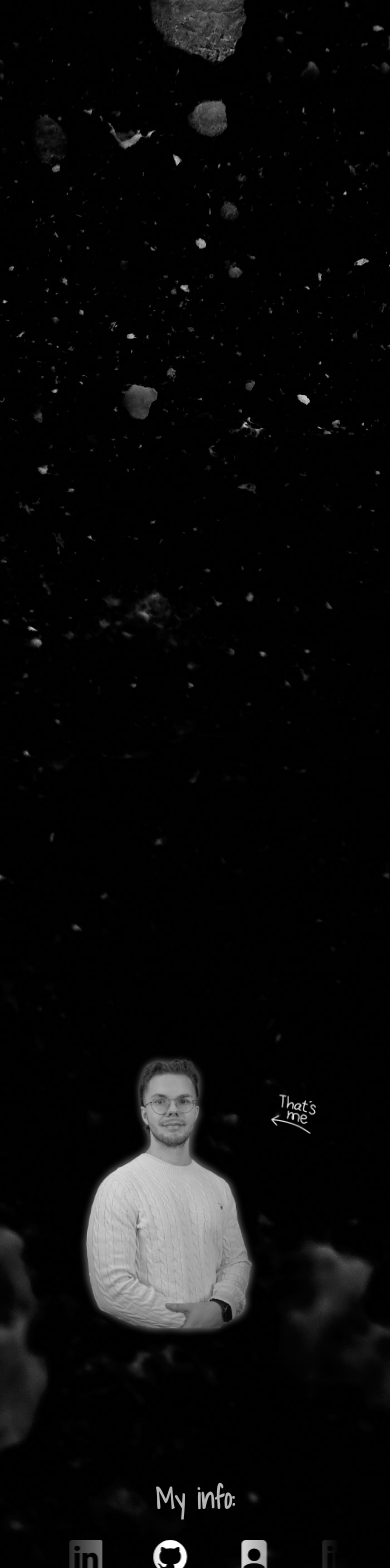
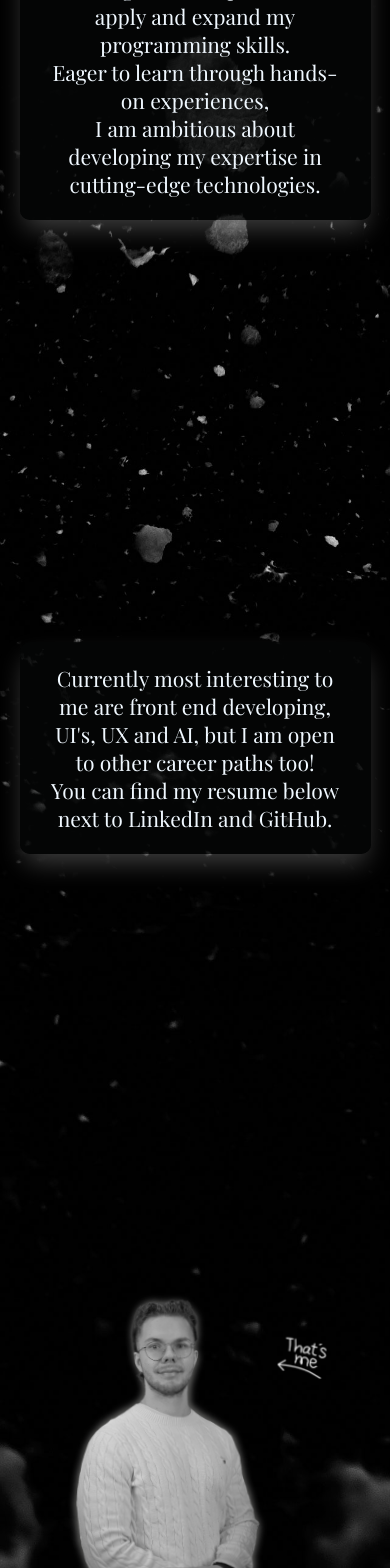
Before and after one commit to vsuusi/portfolio, a React (Create React App) app: page / in a window 390 px wide. Shown: the part 1127-2695 px from the top of the page. Built offline with nearby package versions, Linux system fonts and the light colour scheme; a web font is replaced by a local one.

Commit message:
remade animations with js cuz browsers didnt supper full css

```diff
--- a/package.json
+++ b/package.json
@@ -10,6 +10,7 @@
     "icons": "^1.0.0",
     "react": "^18.2.0",
     "react-dom": "^18.2.0",
+    "react-intersection-observer": "^9.7.0",
     "react-router": "^6.22.0",
     "react-router-dom": "^6.22.0",
     "react-scripts": "5.0.1",
--- a/src/components/Bio.css
+++ b/src/components/Bio.css
@@ -5,50 +5,40 @@
     background-color: var(--main-black-opacity70);
     padding: 1px 25px;
     border-radius: 10px;
-    margin-top: 50vh;
+    margin-top: 70vh;
     margin-left: 50vw;
     margin-right: 8vw;
-    text-align: start;
+    text-align: center;
     transition: 0.8s ease-out;
     box-shadow: rgba(255, 255, 255, 0.25) 0px 13px 27px -5px, rgba(14, 13, 13, 0.3) 0px 8px 16px -8px;
-
-    animation: fade-in ease-out forwards;
-    animation-timeline: view();
-    animation-range-start: 35vh ;
-    animation-range-end: 70vh;
     opacity: 0;
-    transform: translateX(-4vw);
+    transform: translateX(-8vw);
+    filter: blur(8px);
 }
 .bio-2{
     margin-right: 50vw;
     margin-left: 8vw;
-    transform: translateX(4vw);
-    text-align: end;
+    transform: translateX(8vw);
 }
 
+.animate-bio {
+    animation: animate-bio 0.7s ease-out forwards;
+}
 
-@-webkit-keyframes fade-in {
+@keyframes animate-bio {
     to {
+        transform: translateX(0);
         opacity: 1;
-        transform: translateX(0vw);
+        filter: blur(0);
     }
+}
 
-}
-@keyframes fade-in {
-    to {
-        opacity: 1;
-        transform: translateX(0vw);
-}
-}
 
 @media (max-width: 600px) {
     .bio-1, .bio-2{
         margin: 0 auto;
         margin-top: 50vh;
         margin-inline: 5vw;
-        animation-range-start: 35vh;
-        animation-range-end: 80vh;
-        text-align: center;
     }
 
 }
--- a/src/components/Bio.jsx
+++ b/src/components/Bio.jsx
@@ -1,15 +1,20 @@
+import { useInView } from "react-intersection-observer";
 import "./Bio.css";
 
 const Bio = () => {
+
+    const { ref: bio1, inView: bio1IsVisible} = useInView();
+    const { ref: bio2, inView: bio2IsVisible} = useInView();
+
     return(
         <div className="bio-container">
-            <div className="bio-1">
-                <p>My name is <strong>Santeri Uusitalo</strong>, a third year software engineering student and I am curiously seeking
-                    a trainee position to apply and expand my programming skills.
-                <br/>Eager to learn through hands-on experiences,
-                <br/>I am ambitious about developing my expertise in cutting-edge technologies.</p>
-            </div>
-            <div className="bio-2">
+                <div ref={bio1} className={`bio-1 ${bio1IsVisible ? "animate-bio" : ""}`}>
+                    <p>My name is <strong>Santeri Uusitalo</strong>, a third year software engineering student and I am curiously seeking
+                        a trainee position to apply and expand my programming skills.
+                    <br/>Eager to learn through hands-on experiences,
+                    <br/>I am ambitious about developing my expertise in cutting-edge technologies.</p>
+                </div>
+                <div ref={bio2} className={`bio-2 ${bio2IsVisible ? "animate-bio" : ""}`}>
                 <p>Currently most interesting to me are front end developing, UI's, UX and AI, but I am open to other career paths too!
                 <br/>You can find my resume below next to LinkedIn and GitHub.</p>
             </div>
--- a/src/components/Photo.css
+++ b/src/components/Photo.css
@@ -6,21 +6,11 @@
     width: 80vw;
     display: flex;
     justify-content: center;
-    animation: fade-in-photo linear forwards;
-    animation-timeline: view();
-    animation-range-start: 25vh ;
-    animation-range-end: 60vh;
-    opacity: 0;
     overflow: hidden;
     padding: 20px;
+    opacity: 0;
 }
 
-@keyframes fade-in-photo {
-    to {
-        transform: scale(1.1) rotate(-1deg);
-        opacity: 1;
-    }
-}
 
 .photo-profile {
     max-height: 100%;
@@ -39,6 +29,17 @@
     margin-top: 10vh;
 }
 
+.photo-container-animation {
+    animation: animate-photo 2s ease-out forwards;
+}
+
+@keyframes animate-photo {
+    to {
+        transform: scale(1.1) rotate(-1deg);
+        opacity: 1;
+    }
+}
+
 
 .photo-profile:hover {
     transform: scale(1.1) rotate(5deg);
@@ -52,12 +53,9 @@
     .photo-container {
         height: 35vh;
         margin: 0 auto;
-        margin-top: 20vh;
+        margin-top: 50vh;
         display: flex;
         justify-content: center;
-
-        animation: none;
-        opacity: 1;
     }
     .photo-thatsme{
         margin-left: 0;
@@ -68,7 +66,6 @@
     .photo-profile {
         max-height: 50vh;
         box-shadow: none;
-        transition: 1s ease-out;
         border-radius: 8px;
 
     }
--- a/src/components/Photo.jsx
+++ b/src/components/Photo.jsx
@@ -1,10 +1,14 @@
+import { useInView } from "react-intersection-observer";
 import "./Photo.css"
 import profile from "../resources/profile/profile_v5.png";
 import thatsme from "../resources/other/thatsme.svg";
 
 const Photo = () => {
+
+    const { ref: phoCo, inView: phoCoIsVisible} = useInView();
+
     return(
-        <div className="photo-container">
+        <div ref={phoCo} className={`photo-container ${phoCoIsVisible ? "photo-container-animation" : ""}`}>
             <img
                 className="photo-profile"
                 src={profile}
--- a/src/components/Roller.jsx
+++ b/src/components/Roller.jsx
@@ -4,7 +4,7 @@ import Pdf from "../resources/Santeri_Uusitalo_CV.pdf";
 const Roller = () => {
     return(
         <>
-            <h3 className="roller-text"> My info:</h3>
+            <h3 className="roller-text"> More about me:</h3>
             <div className="roller-container">
                 <div className="roller-items">
                     <a href="https://www.linkedin.com/in/santeri-uusitalo">
```
Also changed, not shown: 1 other file (tests, documents, lock files or other folders).
